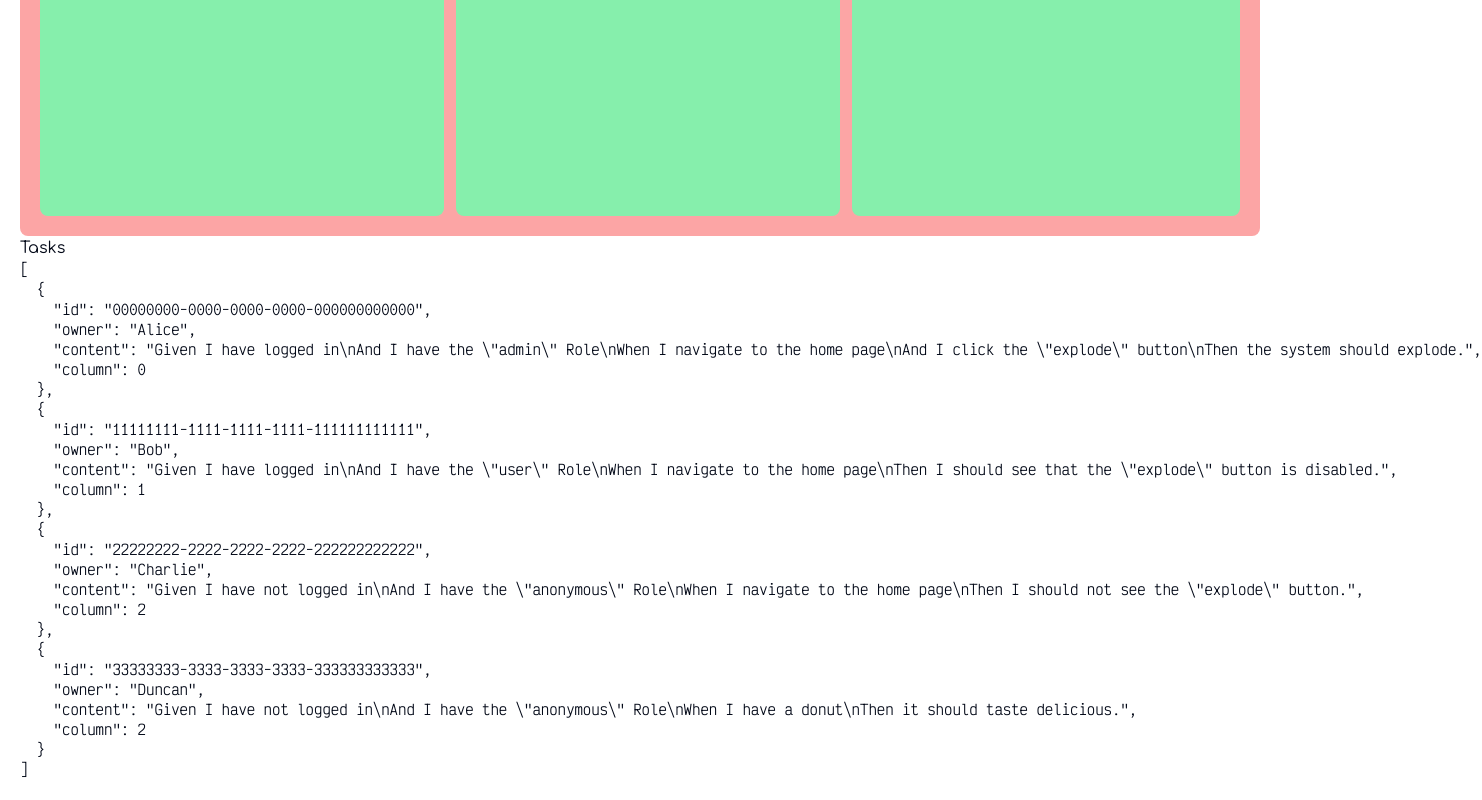
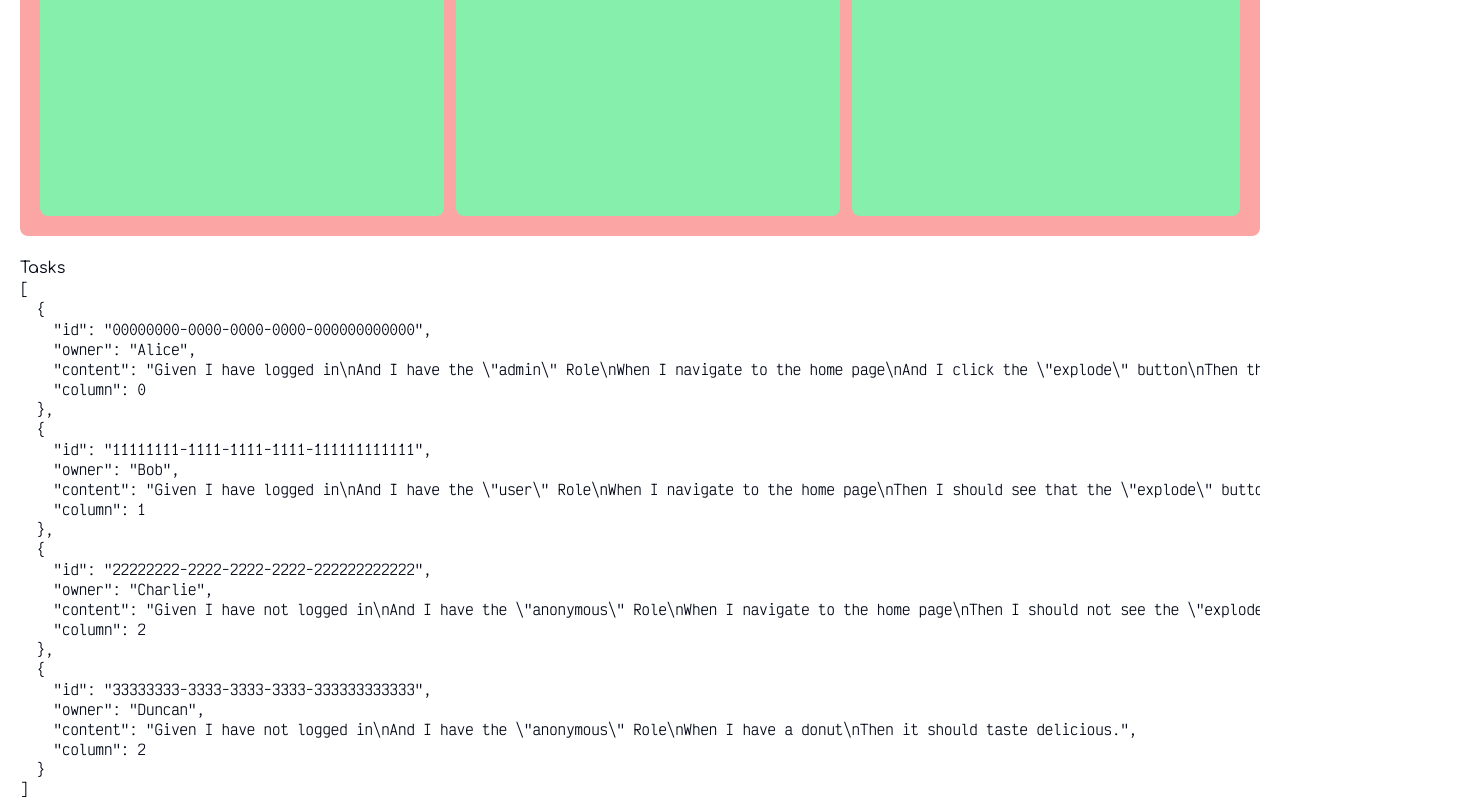
Before and after one commit to btlghrants/kanban-homework, a Next.js app in the folder ui/: page /kanban in a window 1280 px wide. Shown: the part 544-1344 px from the top of the page, 1482 px wide, since content can reach past the window. Built offline with nearby package versions, Linux system fonts and the light colour scheme.

Commit message:
wip: style update & fix lint warning

```diff
--- a/ui/app/kanban/page.tsx
+++ b/ui/app/kanban/page.tsx
@@ -13,9 +13,9 @@ async function MyApp() {
     <>
       <Board columns={["New", "WIP", "Done"]} tasks={tasks} />
 
-      <div>
+      <div className={`pt-5`}>
         <h2>Tasks</h2>
-        <pre>{JSON.stringify(tasks, null, 2)}</pre>
+        <pre className={`overflow-auto`}>{JSON.stringify(tasks, null, 2)}</pre>
       </div>
     </>
   );
--- a/ui/components/SetTheme.tsx
+++ b/ui/components/SetTheme.tsx
@@ -5,7 +5,7 @@ import { useTheme } from 'next-themes';
 
 function SetTheme() {
   const { setTheme } = useTheme();
-  useEffect(() => { setTheme("light"); /* light, dark, system */ }, []);
+  useEffect(() => { setTheme("light"); /* light, dark, system */ }, [ setTheme ]);
   return <></>;
 }
 
```
